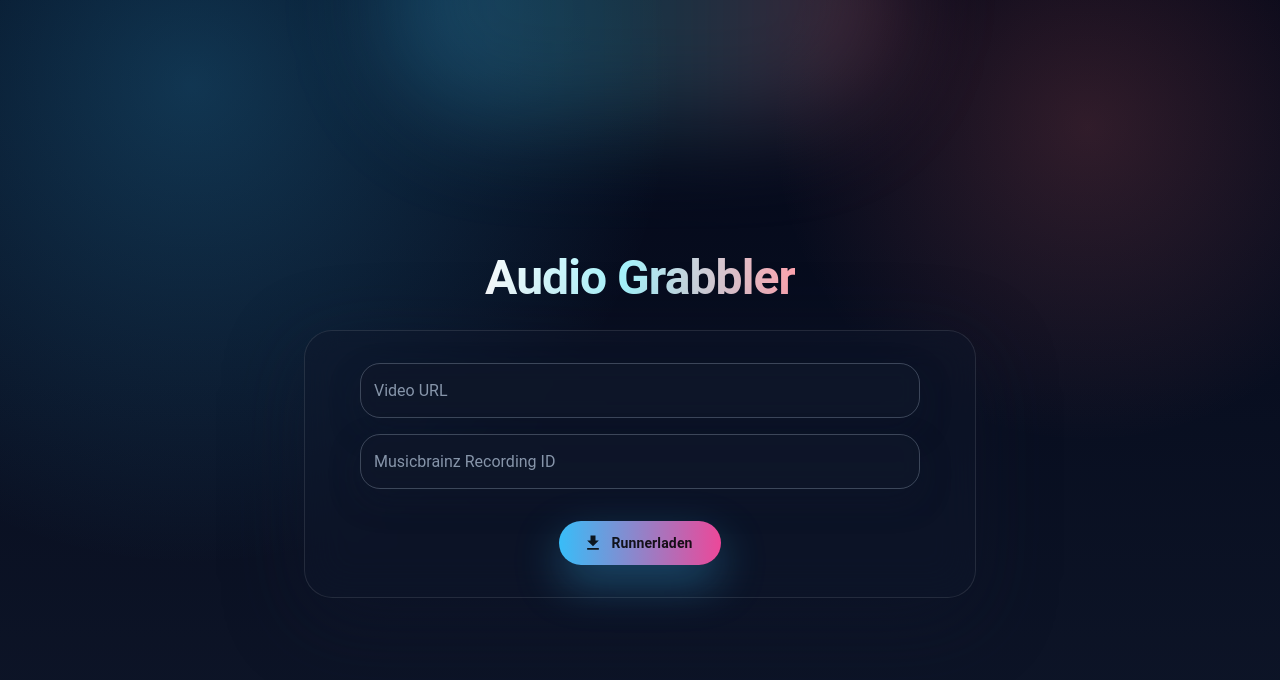
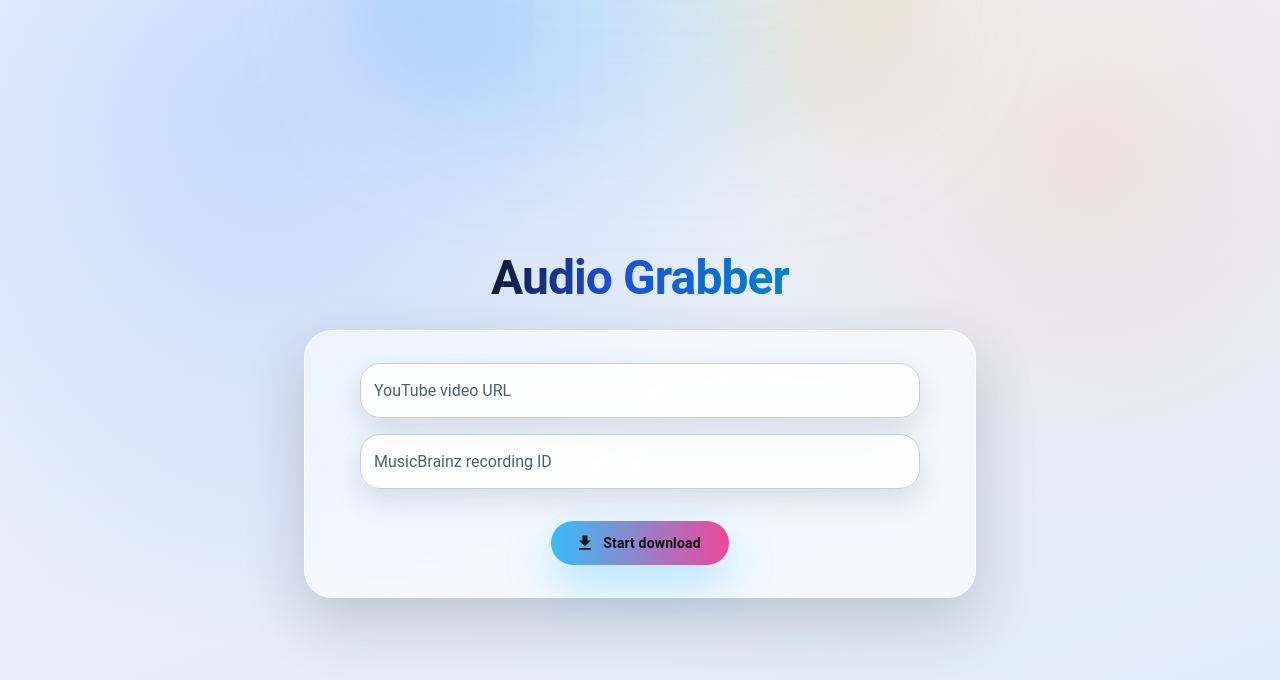
Before and after one commit to TimHi/grabbler, a Next.js app in the folder frontend/: page / in a window 1280 px wide. Shown: the top 680 px of the page. Built offline with nearby package versions, Linux system fonts and the light colour scheme.

Commit message:
css changes

```diff
--- a/frontend/app/components/VideoForm.tsx
+++ b/frontend/app/components/VideoForm.tsx
@@ -13,16 +13,16 @@
 				id='outlined-basic'
 				onChange={(v) => props.setURL(v.target.value)}
 				variant='outlined'
-				placeholder='youtube.com/bla'
-				label='Video URL'
+				placeholder='https://www.youtube.com/watch?v=...'
+				label='YouTube video URL'
 			/>
-			<Tooltip title='The MusicBrainz Recording ID helps to tag the downloaded audio file with correct metadata. Important: recording ID, not release ID!'>
+			<Tooltip title='Use the MusicBrainz recording ID to tag the download with accurate metadata (recording ID, not release ID).'>
 				<TextField
 					id='outlined-basic'
 					onChange={(v) => props.setMusicBrainzId(v.target.value)}
 					variant='outlined'
 					placeholder='e.g. 12a5b094-3804-4c97-82b8-9c7cc5d4f4ab'
-					label='Musicbrainz Recording ID'
+					label='MusicBrainz recording ID'
 				/>
 			</Tooltip>
 		</div>
--- a/frontend/app/components/YoutubeVideo.tsx
+++ b/frontend/app/components/YoutubeVideo.tsx
@@ -27,12 +27,12 @@
         const videoID = YouTubeVideoId(videoURL);
 
         if (!videoID) {
-            return <Typography color="textPrimary" variant="h3">Bist deppert die ID {videoURL} ist Mist</Typography>;
+            return <Typography color="textPrimary" variant="h3">Invalid YouTube URL. Please check and try again.</Typography>;
         }
 
 
         return (
-            <div className="flex flex-col items-center justify-center w-full gap-4">
+            <div className="flex flex-col items-center justify-center w-full gap-4 youtube-preview">
                 <YouTube videoId={videoID} opts={opts} />
 
             </div>
@@ -40,7 +40,7 @@
 
     } catch (e) {
         console.error("Invalid YouTube ID:", e);
-        return <Typography color="textPrimary" variant="h3">Bist deppert die ID {videoURL} ist Mist</Typography>;
+        return <Typography color="textPrimary" variant="h3">Invalid YouTube URL. Please check and try again.</Typography>;
 
     }
 }
--- a/frontend/app/globals.css
+++ b/frontend/app/globals.css
@@ -5,7 +5,14 @@
 @import '@fontsource/roboto/700.css';
 
 :root {
-  color-scheme: dark;
+  color-scheme: light;
+  --glass-bg: rgba(255, 255, 255, 0.6);
+  --glass-border: rgba(255, 255, 255, 0.75);
+  --glass-shadow: 0 24px 60px rgba(15, 23, 42, 0.18);
+  --text-primary: #0b1220;
+  --text-muted: #4b5563;
+  --accent: #007aff;
+  --accent-soft: rgba(0, 122, 255, 0.18);
 }
 
 .app-shell {
@@ -13,23 +20,23 @@
   min-height: 100vh;
   overflow: hidden;
   padding: 1.5rem;
-  color: #f8fafc;
+  color: var(--text-primary);
   background:
-    radial-gradient(1200px circle at 15% 10%, rgba(56, 189, 248, 0.25), transparent 40%),
-    radial-gradient(900px circle at 85% 15%, rgba(248, 113, 113, 0.18), transparent 35%),
-    linear-gradient(180deg, rgba(2, 6, 23, 0.95), rgba(15, 23, 42, 0.98));
+    radial-gradient(1200px circle at 20% 12%, rgba(90, 153, 255, 0.28), transparent 45%),
+    radial-gradient(900px circle at 85% 18%, rgba(255, 200, 175, 0.32), transparent 40%),
+    linear-gradient(160deg, #f5f7fb, #e8eef8 45%, #dfe9f8);
 }
 
 .app-glow {
   position: absolute;
-  top: -8rem;
+  top: -10rem;
   left: 50%;
-  height: 16rem;
-  width: 32rem;
+  height: 18rem;
+  width: 36rem;
   transform: translateX(-50%);
   border-radius: 999px;
-  background: linear-gradient(90deg, rgba(56, 189, 248, 0.25), rgba(103, 232, 249, 0.2), rgba(251, 113, 133, 0.25));
-  filter: blur(48px);
+  background: linear-gradient(90deg, rgba(0, 122, 255, 0.24), rgba(90, 200, 250, 0.18), rgba(255, 159, 10, 0.2));
+  filter: blur(60px);
   pointer-events: none;
 }
 
@@ -46,7 +53,7 @@
 
 .app-title {
   text-align: center;
-  background: linear-gradient(90deg, #f8fafc, #a5f3fc 45%, #fda4af);
+  background: linear-gradient(100deg, #0f172a, #1d4ed8 40%, #0284c7);
   -webkit-background-clip: text;
   background-clip: text;
   color: transparent;
@@ -56,29 +63,29 @@
   width: 100%;
   max-width: 42rem;
   border-radius: 1.75rem;
-  border: 1px solid rgba(255, 255, 255, 0.1);
-  background: rgba(15, 23, 42, 0.5);
+  border: 1px solid var(--glass-border);
+  background: var(--glass-bg);
   padding: 2rem;
-  box-shadow: 0 20px 80px rgba(15, 23, 42, 0.45);
-  backdrop-filter: blur(22px);
+  box-shadow: var(--glass-shadow);
+  backdrop-filter: blur(22px) saturate(160%);
 }
 
 .status-text {
   margin-bottom: 0.5rem;
   text-align: center;
-  color: rgba(226, 232, 240, 0.9);
+  color: var(--text-muted);
 }
 
 .status-text--success {
-  color: rgba(187, 247, 208, 0.95);
+  color: #0f766e;
 }
 
 .status-text--error {
-  color: rgba(251, 113, 133, 0.95);
+  color: #dc2626;
 }
 
 .status-spinner {
-  color: rgba(94, 234, 212, 0.9);
+  color: var(--accent);
 }
 
 .video-form {
@@ -92,3 +99,21 @@
 .video-form .MuiTextField-root {
   width: min(100%, 560px);
 }
+
+.youtube-preview {
+  position: relative;
+  padding: 14px;
+  border-radius: 22px;
+  background: rgba(255, 255, 255, 0.55);
+  box-shadow:
+    0 0 0 1px rgba(255, 255, 255, 0.7),
+    0 24px 50px rgba(0, 122, 255, 0.22);
+  backdrop-filter: blur(16px) saturate(140%);
+}
+
+.youtube-preview iframe {
+  border-radius: 16px;
+  box-shadow:
+    0 0 0 1px rgba(255, 255, 255, 0.6),
+    0 16px 36px rgba(0, 122, 255, 0.18);
+}
--- a/frontend/app/page.tsx
+++ b/frontend/app/page.tsx
@@ -40,21 +40,25 @@
 
   function getStatusText() {
     switch (status) {
-      case STATUS.READY: return <Button variant="contained" startIcon={<Download />} onClick={() => downloadVideo()}>
-        Runnerladen
-      </Button>;
+      case STATUS.READY: return (
+        <Button variant="contained" startIcon={<Download />} onClick={() => downloadVideo()}>
+          Start download
+        </Button>
+      );
       case STATUS.DOWNLOADING: return <CircularProgress className="status-spinner" />;
       case STATUS.FINISHED: return (
         <div>
-          <Typography className="status-text status-text--success">Download successfull! 👺</Typography>
-          <Button variant="contained" startIcon={<Download />} onClick={() => downloadVideo()}>Download</Button>
+          <Typography className="status-text status-text--success">Download complete.</Typography>
+          <Button variant="contained" startIcon={<Download />} onClick={() => downloadVideo()}>
+            Download again
+          </Button>
         </div>
       )
       case STATUS.ERROR: return (
         <>
-          <Typography className="status-text status-text--error">Error downloading 🥴</Typography>
+          <Typography className="status-text status-text--error">Download failed. Please try again.</Typography>
           <Button variant="contained" startIcon={<Download />} onClick={() => downloadVideo()}>
-            Try again 🤠
+            Retry download
           </Button>
         </>
       )
@@ -67,7 +71,7 @@
         <div className="app-glow" />
         <main className="app-main">
           <Typography variant="h3" className="app-title">
-            Audio Grabbler
+            Audio Grabber
           </Typography>
           <div className="app-card">
             <div className="flex flex-col gap-6">
--- a/frontend/app/theme.tsx
+++ b/frontend/app/theme.tsx
@@ -9,12 +9,12 @@
       main: "#fb7185"
     },
     background: {
-      default: "#0f172a",
-      paper: "#0b1120"
+      default: "#f5f7fb",
+      paper: "#eef2f8"
     },
     text: {
-      primary: "#f8fafc",
-      secondary: "#cbd5f5"
+      primary: "#0b1220",
+      secondary: "#334155"
     }
   },
   shape: {
@@ -40,13 +40,15 @@
           paddingLeft: "28px",
           paddingRight: "28px",
           paddingTop: "10px",
-          paddingBottom: "10px"
+          paddingBottom: "10px",
+          transition: "box-shadow 200ms ease"
         },
         contained: {
           background: "linear-gradient(90deg, rgba(56,189,248,1) 0%, rgba(236,72,153,1) 100%)",
           boxShadow: "0 18px 45px rgba(56,189,248,0.35)",
           "&:hover": {
-            background: "linear-gradient(90deg, rgba(14,165,233,1) 0%, rgba(248,113,113,1) 100%)"
+            background: "linear-gradient(90deg, rgba(56,189,248,1) 0%, rgba(236,72,153,1) 100%)",
+            boxShadow: "0 18px 45px rgba(56,189,248,0.45)"
           }
         }
       }
@@ -55,22 +57,22 @@
       styleOverrides: {
         root: {
           borderRadius: 20,
-          backgroundColor: "rgba(15, 23, 42, 0.75)",
-          boxShadow: "0 12px 30px rgba(15, 23, 42, 0.35)",
+          backgroundColor: "rgba(255, 255, 255, 0.7)",
+          boxShadow: "0 12px 30px rgba(15, 23, 42, 0.12)",
           backdropFilter: "blur(10px)",
           "&:hover .MuiOutlinedInput-notchedOutline": {
-            borderColor: "rgba(148, 163, 184, 0.55)"
+            borderColor: "rgba(100, 116, 139, 0.6)"
           },
           "&.Mui-focused .MuiOutlinedInput-notchedOutline": {
-            borderColor: "rgba(56, 189, 248, 0.75)",
-            boxShadow: "0 0 0 2px rgba(56, 189, 248, 0.2)"
+            borderColor: "rgba(0, 122, 255, 0.6)",
+            boxShadow: "0 0 0 2px rgba(0, 122, 255, 0.2)"
           }
         },
         notchedOutline: {
-          borderColor: "rgba(148, 163, 184, 0.35)"
+          borderColor: "rgba(100, 116, 139, 0.35)"
         },
         input: {
-          color: "rgba(248, 250, 252, 0.95)",
+          color: "rgba(15, 23, 42, 0.9)",
           paddingTop: "16px",
           paddingBottom: "16px"
         }
@@ -79,9 +81,9 @@
     MuiInputLabel: {
       styleOverrides: {
         root: {
-          color: "rgba(148, 163, 184, 0.9)",
+          color: "rgba(71, 85, 105, 0.95)",
           "&.Mui-focused": {
-            color: "rgba(125, 211, 252, 0.95)"
+            color: "rgba(30, 64, 175, 0.95)"
           }
         }
       }
```
Also changed, not shown: 1 other file (tests, documents, lock files or other folders).
